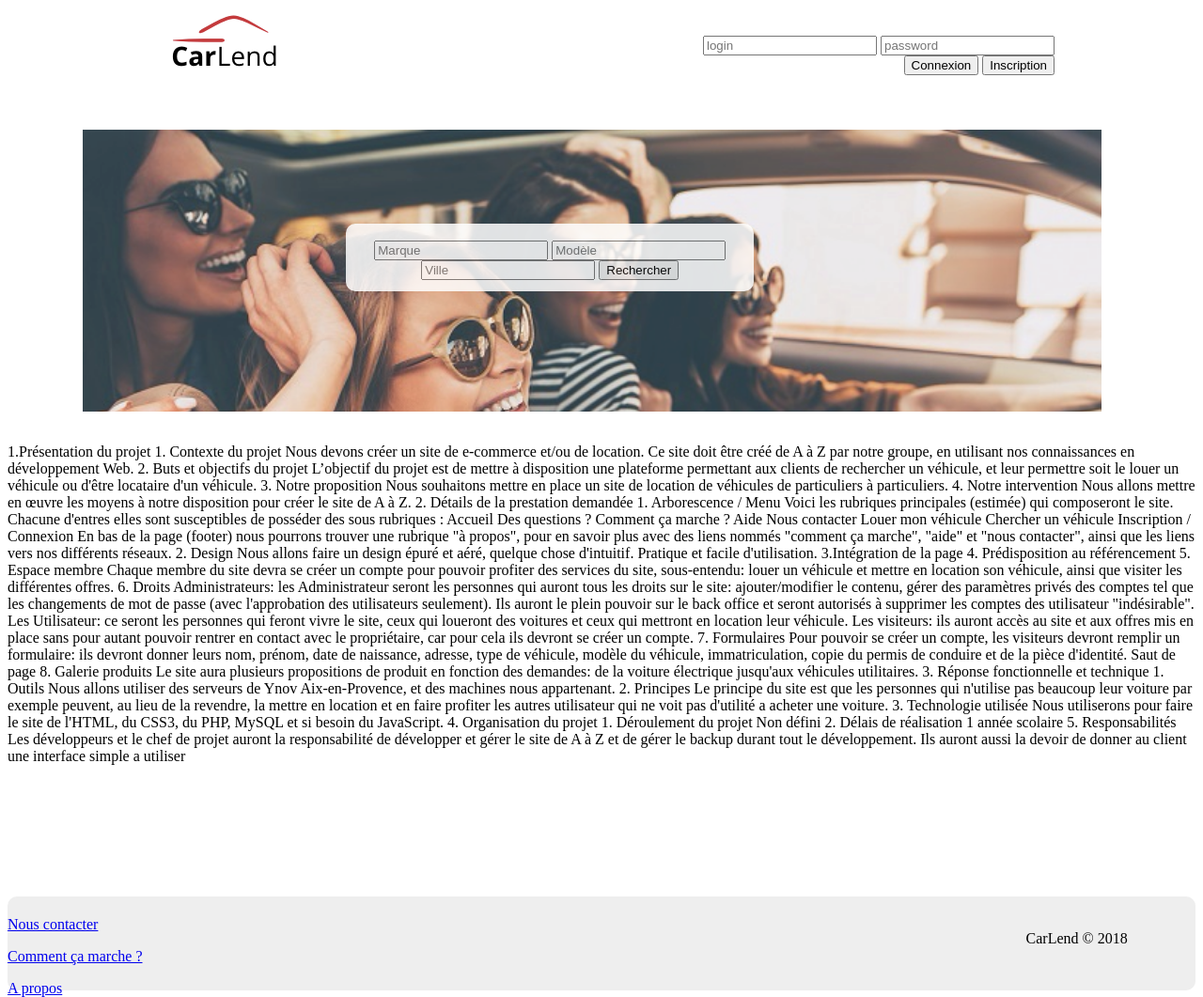
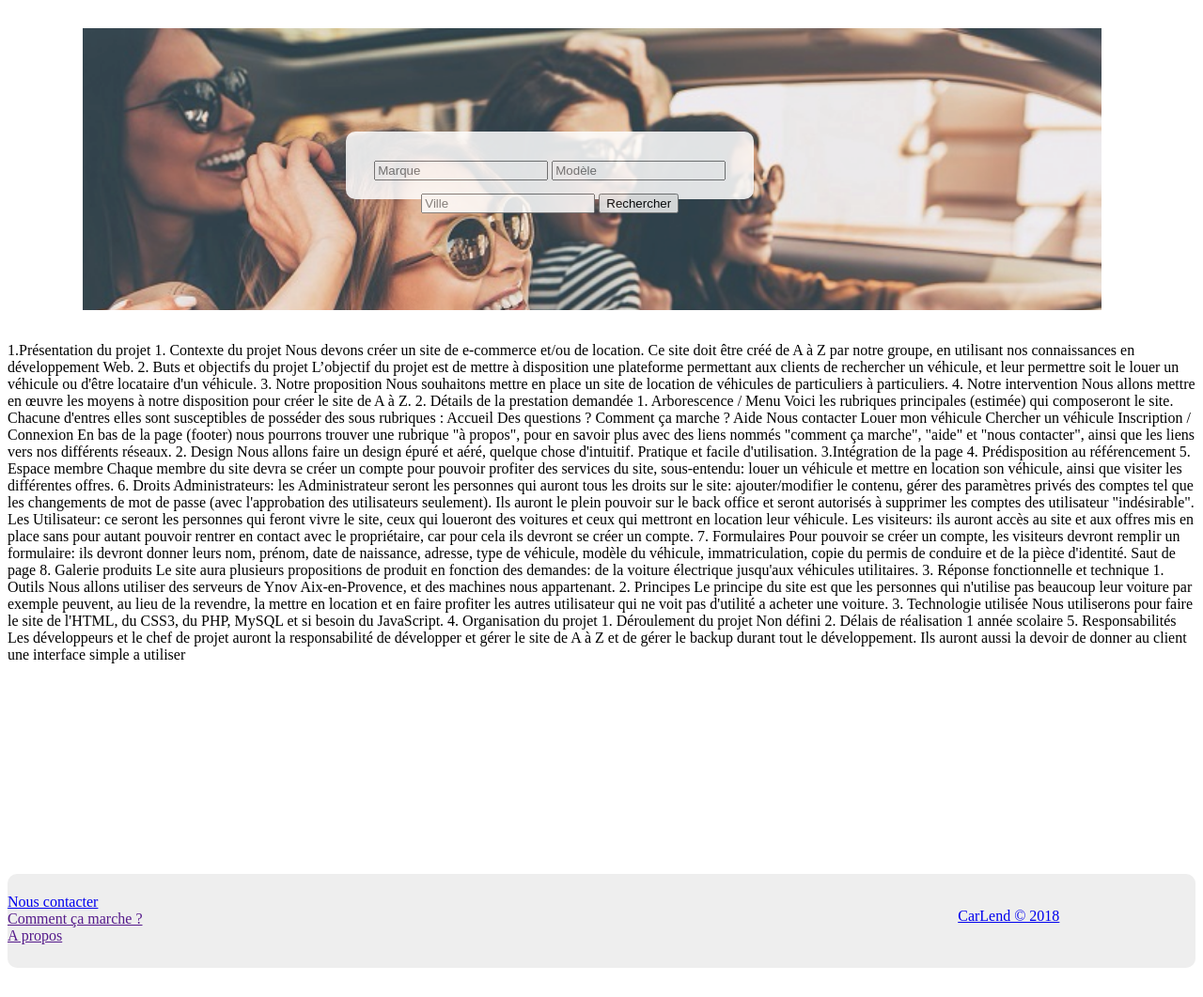
Before and after one commit to AdamPoyol/CarLend, a PHP site: page /views/accueil_carlend.html in a window 1280 px wide. Shown: the whole page at 94% size. After the commit the page ends 1030 px from the top, so only its background shows below. Run offline with PHP 8.4, Linux system fonts and the light colour scheme.

Commit message:
Modif = 1 css pour tout le site ; include du header en php

```diff
--- a/Developpement/css/css_carlend.css
+++ b/Developpement/css/css_carlend.css
@@ -16,8 +16,11 @@ background-size: cover;
 margin: 0 auto; width: 100%; height:1000px;
 }
 
+.conteneur{
+  text-align: center;
+}
 .header{
-background-color: #FFFFFF; width: 100%; height: 100px; float: center;
+background-color: #FFFFFF; width: 100%; height: 100px;
 position: relative;
 bottom: 0;
 left: 0;
@@ -61,7 +64,7 @@ background-size: cover;
 opacity: 0.85;
 width:40%;
 height: 72px; float: right;
-margin: 100px 370px auto auto;
+margin: 110px 370px auto auto;
 border-radius: 10px;
 text-align: center;
 }
@@ -72,9 +75,37 @@ width: 100%; height: 500px;
 position: relative;
 }
 
+.form{
+  margin-top: 1em;
+}
+
+label {
+  margin-top:10px;
+  display:block;
+}
+.contact, .contact2, select, option {
+  background-color: transparent;
+}
+.contact, .contact2, select {
+  padding:3px;
+  border:1px solid;
+  border-radius:5px;
+  width:200px;
+  box-shadow:1px 1px 2px #C0C0C0 inset;
+}
+.contact {
+  min-height: 30px;
+  min-width: 700px;
+}
+.contact2{
+  min-height: 100px;
+  min-width: 700px;
+}
+
 .footer{
   background-color: #EEEEEE; width: 100%; height: 100px; float: right;
-position: relative;border-radius: 10px;
+  position: absolute;border-radius: 10px;
+  bottom:0;
 }
 
 .footer_gauche{
@@ -85,6 +116,7 @@ height: 30px; float: left;
   margin: 5px auto auto 0;
   position: relative;
   display: inline;
+  bottom:0;
 }
 
 .footer_droite{
@@ -94,5 +126,5 @@ width:20%;
   height: 30px; float: right;
   margin: 20px 0 auto auto;
   position: relative;
-text-align: center;
+  bottom:0;
 }
--- a/Developpement/views/accueil_carlend.html
+++ b/Developpement/views/accueil_carlend.html
@@ -6,28 +6,14 @@
 		<link rel="stylesheet" href="../css/css_carlend.css">
 	</head>
 	<body>
-		<form method="POST" action="toto.php">
+		<form method="POST" action="location_carlend.html">
 		<div id="conteneur">
-			<div class="header">
-				<header>
-					<div class="header_gauche">
-						<img id="CarLend" src="../Images/logo.png" alt="logo CarLend"/>
-					</div>
-					<div class="header_droite">
-						<input id="login" type="text" name="login" placeholder="login"/>
-						<input id="mdp" type="password" name="mdp" placeholder="password"/>
-						<input type="submit" value="Connexion"/>
-						<input type="submit" value="Inscription"/><br>
-
-					</div>
-				</header>
-			</div>
 			<div class="zone1">
 				<div class="recherche">
-					<br><input id="marque" type="word" name="marque" placeholder="Marque"/>
-					<input id="modele" type="word" name="modele" placeholder="Modèle"/>
-					<input id="ville" type="word" name="ville" placeholder="Ville"/>
-					<input type="submit" value="Rechercher"/>
+					<br><input id="marque" type="text" name="marque" placeholder="Marque" class="form"/>
+					<input id="modele" type="text" name="modele" placeholder="Modèle" class="form"/>
+					<input id="ville" type="text" name="ville" placeholder="Ville" class="form"/>
+					<input type="submit" value="Rechercher" class="form"/>
 				</div>
 			</div>
 			<div class="zone2">
@@ -141,33 +127,21 @@
 				<p>
 			</div>
 			<div class="clear"></div>
+			<footer>
 				<div class="footer">
-			<footer>
 					<div class="footer_gauche">
 						<p>
-						<a href="contact_carlend.html" >
-							Nous contacter
-						</a>
-					</p>
-					<p>
-						<a href="#" >
-							Comment ça marche ?
-						</a>
-					</p>
-					<p>
-						<a href="#" >
-							A propos
-						</a>
+							<a href="contact_carlend.html">Nous contacter</a><br>
+							<a href="">Comment ça marche ?</a><br>
+							<a href="">A propos</a>
 						</p>
 					</div>
 					<div class="footer_droite">
 						<p>
-						CarLend © 2018
-					</p>
+							<a href="accueil_carlend.html">CarLend © 2018</a>
+					</div>
 				</div>
 			</footer>
-			</div>
-		</div>
 		</form>
 	</body>
 </html>
```
Also changed, not shown: Developpement/css/c_contact.css (+4 -5 lines), Developpement/views/contact_carlend.html (+11 -22 lines), Developpement/views/header.php (added, +14 -0 lines), Developpement/views/location_carlend.html (+10 -9 lines). Lines whose indentation alone changed are shown as unchanged.
